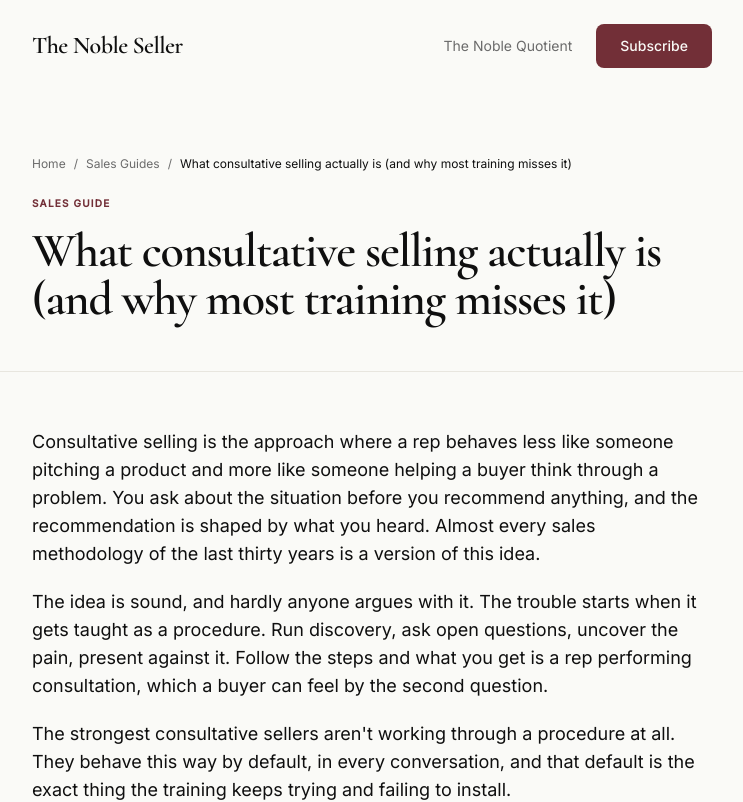
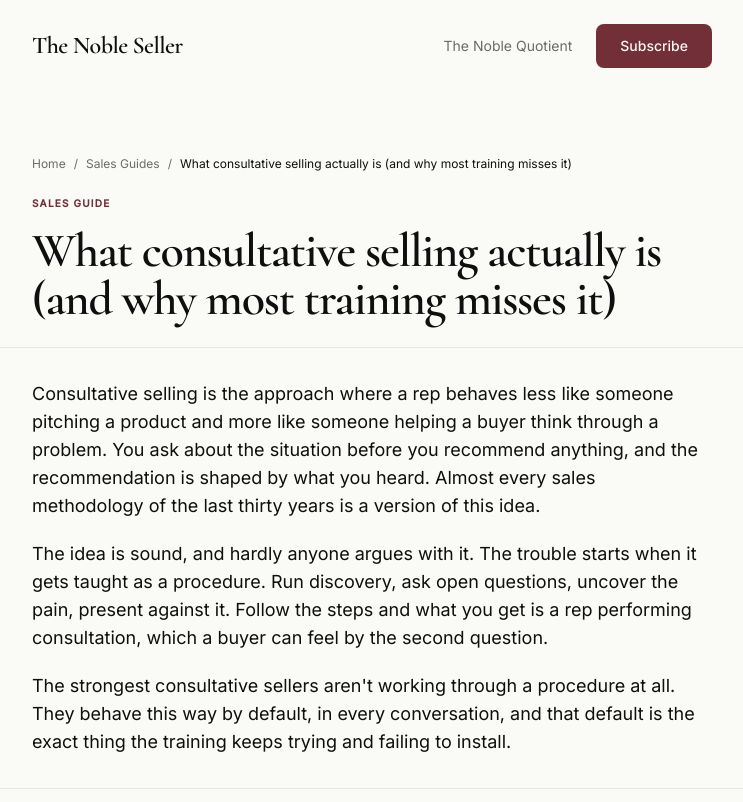
Before and after one commit to nosaco54135/the-noble-profile, a Next.js app: page /guides/consultative-selling in a window 1280 px wide. Shown: the top 802 px of the page, without its empty margins (268-1011 px from the left). Built offline with nearby package versions, Linux system fonts and the light colour scheme.

Commit message:
Tighten hero-to-intro spacing on guide pages

```diff
--- a/app/guides/[slug]/page.tsx
+++ b/app/guides/[slug]/page.tsx
@@ -70,7 +70,7 @@ export default async function GuidePage({
       />
 
       {/* Hero */}
-      <section className="pt-tns-3xl pb-tns-lg">
+      <section className="pt-tns-3xl">
         <Container maxWidth="prose">
           <nav aria-label="Breadcrumb" className="mb-6">
             <ol className="flex flex-wrap items-center gap-2 font-sans text-xs text-[#6B6B6B]">
@@ -92,7 +92,7 @@ export default async function GuidePage({
             {guide.title}
           </h1>
         </Container>
-        <div className="border-b border-[#E8E6DF] mt-tns-2xl" />
+        <div className="border-b border-[#E8E6DF] mt-tns-lg" />
       </section>
 
       {/* Intro */}
```
